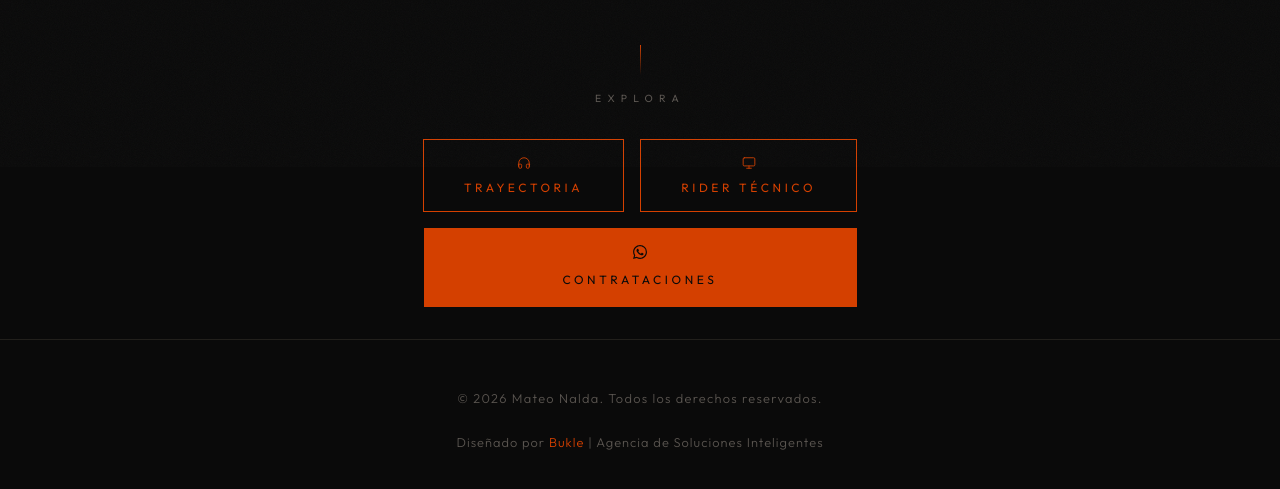
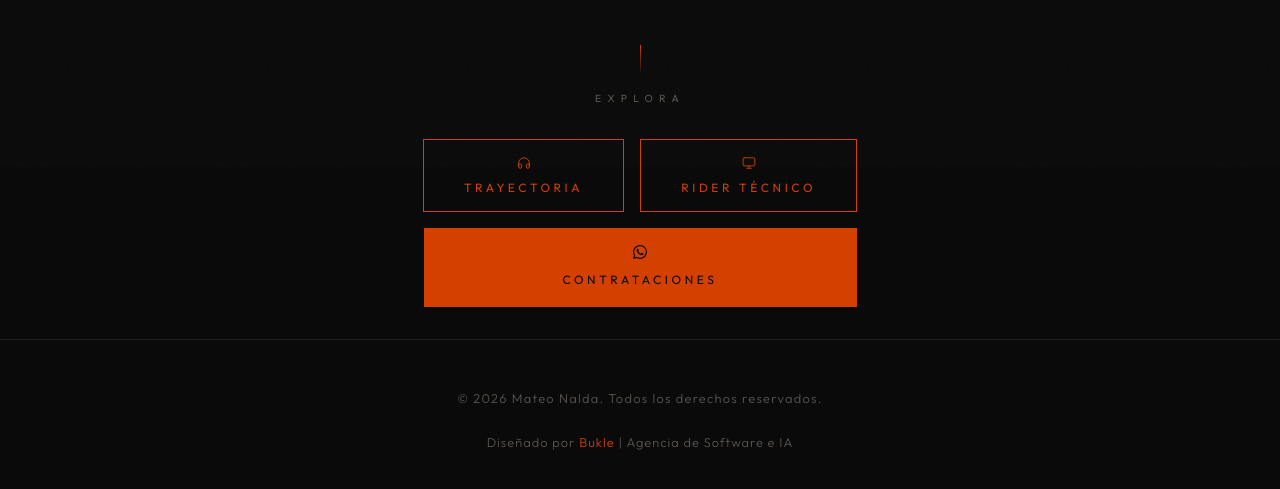
Before and after one commit to bukle-ar/mateonaldadj, a plain HTML site: page index.html in a window 1280 px wide. Shown: the part 633-1122 px from the top of the page. Drawn offline with nearby package versions, Linux system fonts and the light colour scheme.

Commit message:
Bukle - Frase

```diff
--- a/index.html
+++ b/index.html
@@ -105,7 +105,7 @@
   <!-- ═══ FOOTER ═══ -->
 <footer class="footer">
     <p class="footer__copy">&copy; 2026 Mateo Nalda. Todos los derechos reservados.</p>
-    <p class="footer__credit">Diseñado por <span class="footer__credit-link">Bukle</span> | Agencia de Soluciones Inteligentes</p>    <!--<p class="footer__credit">Diseñado por <a href="https://bukle-ar.github.io" target="_blank" rel="noopener noreferrer" class="footer__credit-link">Bukle</a> | Agencia de Soluciones Inteligentes</p>-->
+    <p class="footer__credit">Diseñado por <span class="footer__credit-link">Bukle</span> | Agencia de Software e IA</p>    <!--<p class="footer__credit">Diseñado por <a href="https://bukle-ar.github.io" target="_blank" rel="noopener noreferrer" class="footer__credit-link">Bukle</a> | Agencia de Soluciones Inteligentes</p>-->
   </footer>
 
   <!-- ═══ TRAYECTORIA MODAL ═══ -->
```
